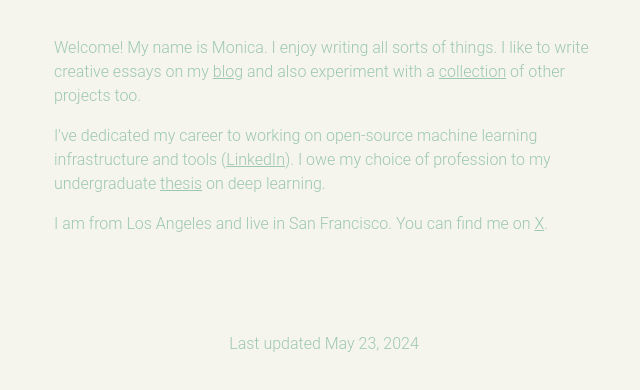
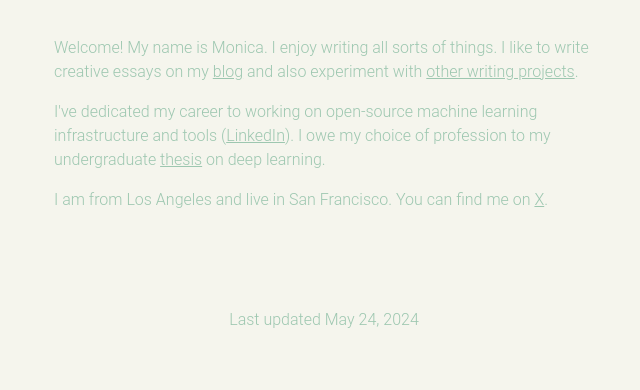
Before and after one commit to monicadsong/monicadsong.github.io, a plain HTML site: page index.html in a window 1280 px wide. Shown: the part 202-592 px from the top of the page, without its empty margins (316-956 px from the left). Drawn offline with nearby package versions, Linux system fonts and the light colour scheme.

Commit message:
more writing

```diff
--- a/index.html
+++ b/index.html
@@ -22,7 +22,7 @@
                         <h1>monica d. song</h1>
                         <p>Welcome! My name is Monica. I enjoy writing all sorts of things. I like to write
                             creative essays on my <a href="https://blog.monicasong.com" target="_blank">blog</a> and also experiment
-                            with a <a href="https://monson.digital" target="_blank">collection</a> of other projects too.</p>
+                            with <a href="https://monson.digital" target="_blank">other writing projects</a>.</p>
                         <p>I've dedicated my career to working on open-source machine learning infrastructure and tools
                             (<a href="https://www.linkedin.com/in/monicadsong/">LinkedIn</a>). I owe my choice of profession to my undergraduate
                             <a href="https://dash.harvard.edu/bitstream/handle/1/37364646/SONG-SENIORTHESIS-2019.pdf?sequence=1" target="_blank">thesis</a>
@@ -34,7 +34,7 @@
             </div>
             <div class="footer">
                 <div id="date">
-                <p>Last updated May 23, 2024</p>
+                <p>Last updated May 24, 2024</p>
                 </div>
             </div>
         </div>
```
